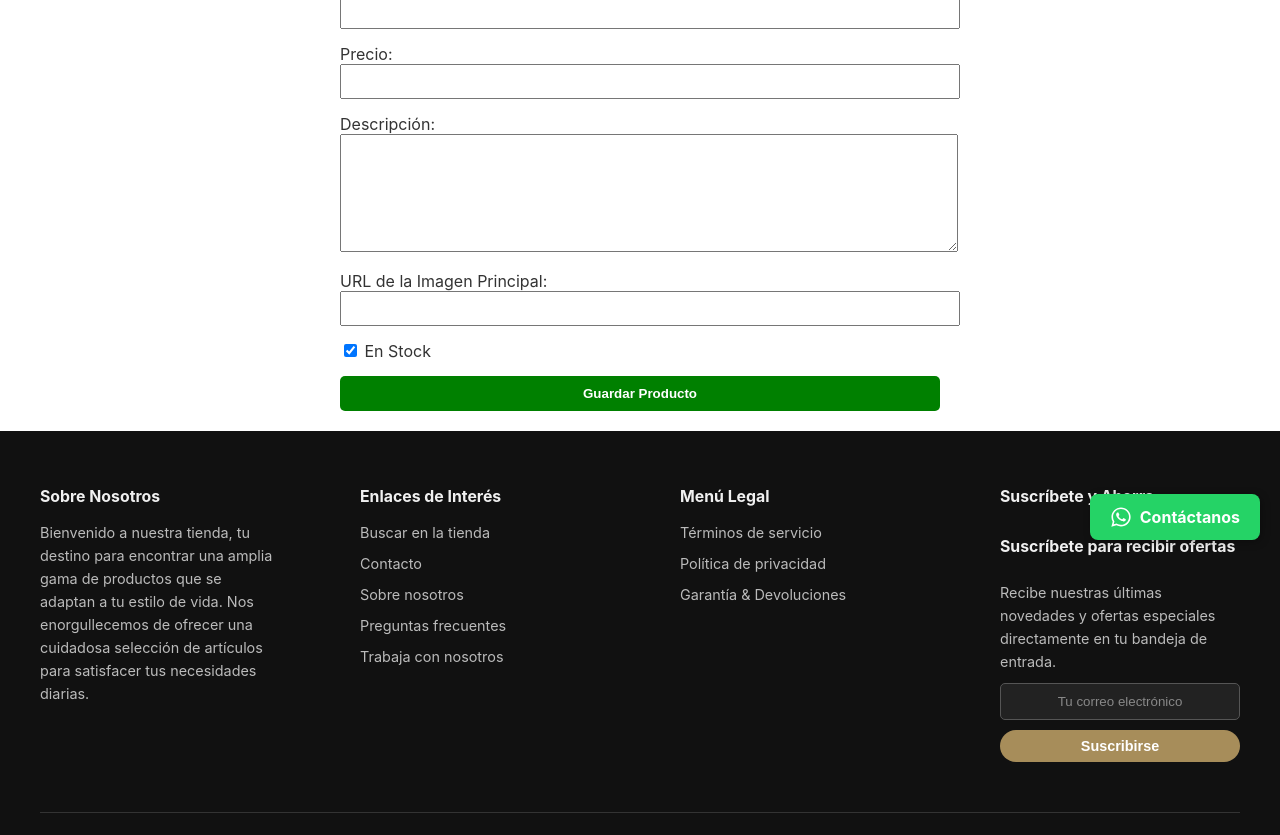
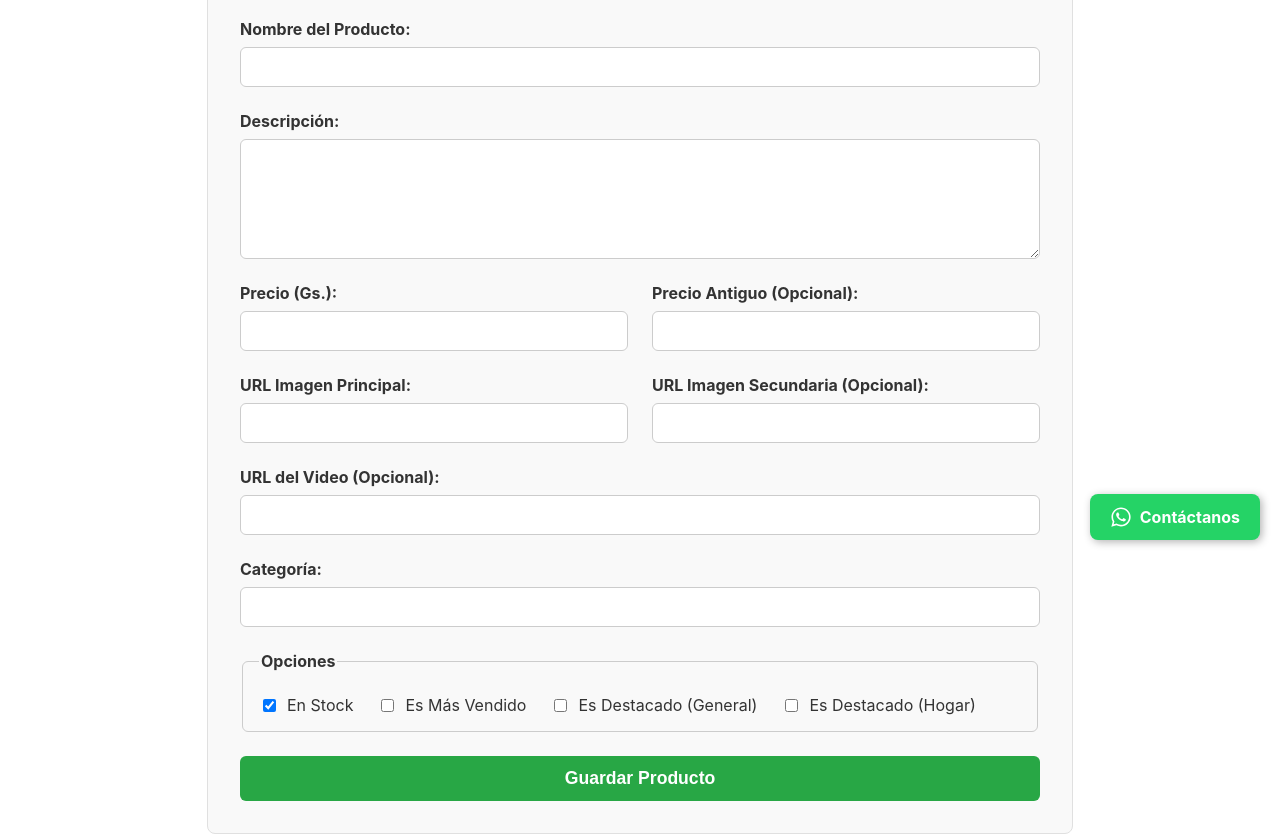
Before and after one commit to Javiermu97/impattopyproyect, a Next.js app: page /admin/products/new in a window 1280 px wide. Shown: the part 240-1075 px from the top of the page. Built offline with nearby package versions, Linux system fonts and the light colour scheme.

Commit message:
Descripción de los cambios

```diff
--- a/app/admin/actions.ts
+++ b/app/admin/actions.ts
@@ -1,6 +1,5 @@
 'use server';
 
-// ▼▼▼ IMPORTACIONES ▼▼▼
 import { createServerActionClient } from '@supabase/auth-helpers-nextjs';
 import { cookies } from 'next/headers';
 import { revalidatePath } from 'next/cache';
@@ -9,23 +8,32 @@ import { redirect } from 'next/navigation';
 // --- ACCIONES PARA ÓRDENES ---
 export async function updateOrderStatus(orderId: number, newStatus: string) {
   const supabase = createServerActionClient({ cookies });
-
   const { data, error } = await supabase
     .from('orders')
     .update({ status: newStatus })
     .eq('id', orderId);
-
   if (error) {
-    // CAMBIO: Hacemos el log y el error más detallado
     console.error('Error en Server Action (updateOrderStatus):', error.message);
     throw new Error(`No se pudo actualizar la orden. Razón: ${error.message}`);
   }
-
   revalidatePath('/admin');
   return data;
 }
 
-// --- ACCIONES PARA PRODUCTOS ---
+// --- ACCIONES PARA PRODUCTOS (ACTUALIZADAS) ---
+
+// Función auxiliar para obtener un número o null si el campo está vacío
+const getNumberOrNull = (formData: FormData, fieldName: string) => {
+  const value = formData.get(fieldName) as string;
+  return value ? Number(value) : null;
+};
+
+// Función auxiliar para obtener un texto o null si el campo está vacío
+const getStringOrNull = (formData: FormData, fieldName: string) => {
+    const value = formData.get(fieldName) as string;
+    return value || null;
+};
+
 export async function createProduct(formData: FormData) {
   const supabase = createServerActionClient({ cookies });
 
@@ -35,12 +43,19 @@ export async function createProduct(formData: FormData) {
     description: formData.get('description') as string,
     imageUrl: formData.get('imageUrl') as string,
     inStock: formData.get('inStock') === 'on',
+    // --- CAMPOS ADICIONALES AÑADIDOS ---
+    oldPrice: getNumberOrNull(formData, 'oldPrice'),
+    imageUrl2: getStringOrNull(formData, 'imageUrl2'),
+    videoUrl: getStringOrNull(formData, 'videoUrl'),
+    categoria: getStringOrNull(formData, 'categoria'),
+    es_mas_vendido: formData.get('es_mas_vendido') === 'on',
+    es_destacado: formData.get('es_destacado') === 'on',
+    es_destacado_hogar: formData.get('es_destacado_hogar') === 'on',
   };
 
   const { error } = await supabase.from('products').insert(newProduct);
 
   if (error) {
-    // CAMBIO: Hacemos el log y el error más detallado
     console.error('Error de Supabase al crear producto:', error.message);
     throw new Error(`No se pudo crear el producto. Razón: ${error.message}`);
   }
@@ -58,6 +73,14 @@ export async function updateProduct(productId: number, formData: FormData) {
     description: formData.get('description') as string,
     imageUrl: formData.get('imageUrl') as string,
     inStock: formData.get('inStock') === 'on',
+    // --- CAMPOS ADICIONALES AÑADIDOS ---
+    oldPrice: getNumberOrNull(formData, 'oldPrice'),
+    imageUrl2: getStringOrNull(formData, 'imageUrl2'),
+    videoUrl: getStringOrNull(formData, 'videoUrl'),
+    categoria: getStringOrNull(formData, 'categoria'),
+    es_mas_vendido: formData.get('es_mas_vendido') === 'on',
+    es_destacado: formData.get('es_destacado') === 'on',
+    es_destacado_hogar: formData.get('es_destacado_hogar') === 'on',
   };
 
   const { error } = await supabase
@@ -66,7 +89,6 @@ export async function updateProduct(productId: number, formData: FormData) {
     .eq('id', productId);
 
   if (error) {
-    // CAMBIO: Hacemos el log y el error más detallado
     console.error('Error al actualizar producto:', error.message);
     throw new Error(`No se pudo actualizar el producto. Razón: ${error.message}`);
   }
@@ -78,17 +100,13 @@ export async function updateProduct(productId: number, formData: FormData) {
 
 export async function deleteProduct(productId: number) {
   const supabase = createServerActionClient({ cookies });
-
   const { error } = await supabase
     .from('products')
     .delete()
     .eq('id', productId);
-
   if (error) {
-    // CAMBIO: Hacemos el log y el error más detallado
     console.error('Error al eliminar producto:', error.message);
     throw new Error(`No se pudo eliminar el producto. Razón: ${error.message}`);
   }
-
   revalidatePath('/admin/products');
 }
--- a/app/admin/products/new/page.tsx
+++ b/app/admin/products/new/page.tsx
@@ -1,30 +1,66 @@
-import { createProduct } from '../../actions'; // Usaremos la acción del admin general
+import { createProduct } from '../../actions';
 
 export default function NewProductPage() {
   return (
-    <div style={{ padding: '20px', maxWidth: '600px', margin: 'auto' }}>
+    <div className="admin-container">
       <h1>Añadir Nuevo Producto</h1>
-      <form action={createProduct} style={{ display: 'flex', flexDirection: 'column', gap: '15px' }}>
-        <label>
-          Nombre del Producto:
-          <input name="name" type="text" required style={{ width: '100%', padding: '8px' }} />
-        </label>
-        <label>
-          Precio:
-          <input name="price" type="number" required style={{ width: '100%', padding: '8px' }} />
-        </label>
-        <label>
-          Descripción:
-          <textarea name="description" required style={{ width: '100%', padding: '8px', minHeight: '100px' }} />
-        </label>
-        <label>
-          URL de la Imagen Principal:
-          <input name="imageUrl" type="text" required style={{ width: '100%', padding: '8px' }} />
-        </label>
-        <label>
-          <input name="inStock" type="checkbox" defaultChecked /> En Stock
-        </label>
-        <button type="submit" style={{ padding: '10px', backgroundColor: 'green', color: 'white', border: 'none', cursor: 'pointer' }}>
+      <form action={createProduct} className="admin-form">
+        <div className="form-group">
+          <label htmlFor="name" className="form-label">Nombre del Producto:</label>
+          <input id="name" name="name" type="text" required className="form-input" />
+        </div>
+        <div className="form-group">
+          <label htmlFor="description" className="form-label">Descripción:</label>
+          <textarea id="description" name="description" required className="form-textarea" />
+        </div>
+        <div className="form-grid">
+          <div className="form-group">
+            <label htmlFor="price" className="form-label">Precio (Gs.):</label>
+            <input id="price" name="price" type="number" required className="form-input" />
+          </div>
+          <div className="form-group">
+            <label htmlFor="oldPrice" className="form-label">Precio Antiguo (Opcional):</label>
+            <input id="oldPrice" name="oldPrice" type="number" className="form-input" />
+          </div>
+        </div>
+        <div className="form-grid">
+          <div className="form-group">
+            <label htmlFor="imageUrl" className="form-label">URL Imagen Principal:</label>
+            <input id="imageUrl" name="imageUrl" type="text" required className="form-input" />
+          </div>
+          <div className="form-group">
+            <label htmlFor="imageUrl2" className="form-label">URL Imagen Secundaria (Opcional):</label>
+            <input id="imageUrl2" name="imageUrl2" type="text" className="form-input" />
+          </div>
+        </div>
+        <div className="form-group">
+          <label htmlFor="videoUrl" className="form-label">URL del Video (Opcional):</label>
+          <input id="videoUrl" name="videoUrl" type="text" className="form-input" />
+        </div>
+        <div className="form-group">
+          <label htmlFor="categoria" className="form-label">Categoría:</label>
+          <input id="categoria" name="categoria" type="text" className="form-input" />
+        </div>
+        <fieldset className="form-fieldset">
+          <legend className="form-label">Opciones</legend>
+          <div className="form-checkbox-group">
+            <input id="inStock" name="inStock" type="checkbox" defaultChecked />
+            <label htmlFor="inStock">En Stock</label>
+          </div>
+          <div className="form-checkbox-group">
+            <input id="es_mas_vendido" name="es_mas_vendido" type="checkbox" />
+            <label htmlFor="es_mas_vendido">Es Más Vendido</label>
+          </div>
+          <div className="form-checkbox-group">
+            <input id="es_destacado" name="es_destacado" type="checkbox" />
+            <label htmlFor="es_destacado">Es Destacado (General)</label>
+          </div>
+          <div className="form-checkbox-group">
+            <input id="es_destacado_hogar" name="es_destacado_hogar" type="checkbox" />
+            <label htmlFor="es_destacado_hogar">Es Destacado (Hogar)</label>
+          </div>
+        </fieldset>
+        <button type="submit" className="admin-submit-btn">
           Guardar Producto
         </button>
       </form>
--- a/app/globals.css
+++ b/app/globals.css
@@ -2307,3 +2307,86 @@ body {
   margin-top: -70px !important; /* Usamos un margen negativo para "subir" la sección */
   padding-top: 0 !important;   /* Eliminamos cualquier relleno superior */
 }
+
+
+/* ============================================= */
+/* ===== ESTILOS PARA EL PANEL DE ADMINISTRACIÓN ===== */
+/* ============================================= */
+
+.admin-container {
+  padding: 2rem;
+  max-width: 800px;
+  margin: 2rem auto;
+  background-color: #f9f9f9;
+  border-radius: 8px;
+  border: 1px solid #e0e0e0;
+}
+
+.admin-form {
+  display: flex;
+  flex-direction: column;
+  gap: 1.5rem; /* Aumenta el espacio entre campos */
+}
+
+.form-group {
+  display: flex;
+  flex-direction: column;
+}
+
+.form-grid {
+  display: grid;
+  grid-template-columns: 1fr 1fr;
+  gap: 1.5rem;
+}
+
+.form-label {
+  font-weight: bold;
+  margin-bottom: 0.5rem;
+  color: #333;
+}
+
+.form-input,
+.form-textarea {
+  width: 100%;
+  padding: 10px 12px;
+  border: 1px solid #ccc;
+  border-radius: 6px;
+  font-size: 1rem;
+  box-sizing: border-box; /* Asegura que el padding no afecte el ancho */
+}
+
+.form-textarea {
+  min-height: 120px;
+  resize: vertical;
+}
+
+.form-fieldset {
+  border: 1px solid #ccc;
+  padding: 1rem;
+  border-radius: 6px;
+  display: flex;
+  gap: 1.5rem;
+  flex-wrap: wrap;
+}
+
+.form-checkbox-group {
+  display: flex;
+  align-items: center;
+  gap: 0.5rem;
+}
+
+.admin-submit-btn {
+  padding: 12px;
+  background-color: #28a745; /* Un verde más agradable */
+  color: white;
+  border: none;
+  border-radius: 6px;
+  cursor: pointer;
+  font-size: 1.1rem;
+  font-weight: bold;
+  transition: background-color 0.2s;
+}
+
+.admin-submit-btn:hover {
+  background-color: #218838;
+}
```
Also changed, not shown: app/admin/products/edit/[id]/page.tsx (+58 -24 lines).
